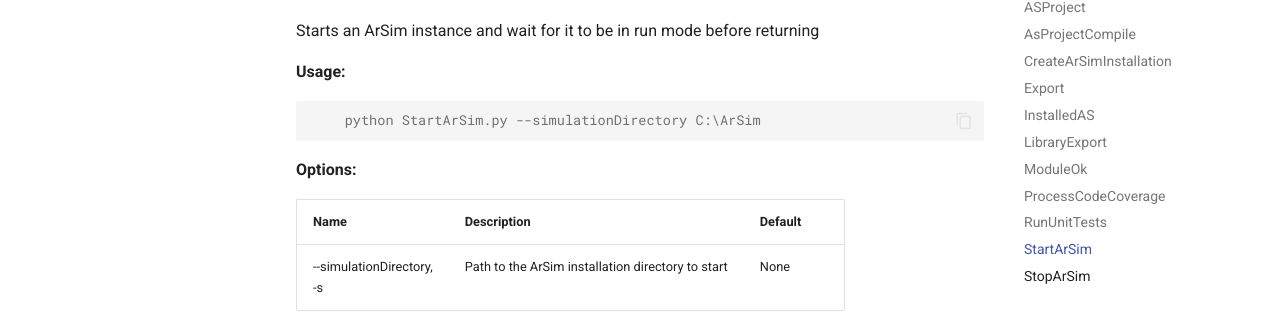
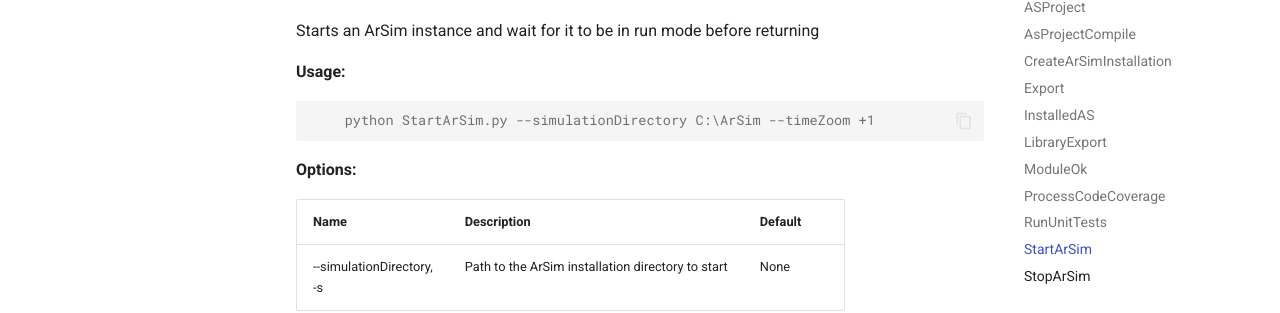
Before and after one commit to br-automation-com/BnR-Jenkins-Helper-Library, an MkDocs documentation site: the page built from docs/python/automation_studio.md, in a window 1280 px wide and 900 px high, scrolled down 4710 px. Shown: the part 149-462 px from the top of the window. Built offline with MkDocs 1.6.1 and Material for MkDocs 9.7.7, drawn with Linux system fonts in a browser that asks for light colours.

Commit message:
Added TimeZoom functionality to the ArSimulator

````diff
--- a/docs/python/automation_studio.md
+++ b/docs/python/automation_studio.md
@@ -159,7 +159,7 @@ Starts an ArSim instance and wait for it to be in run mode before returning
 
 **Usage:**
 ``` console
-    python StartArSim.py --simulationDirectory C:\ArSim
+    python StartArSim.py --simulationDirectory C:\ArSim --timeZoom +1
 ```
 
 **Options:**
````
Also changed, not shown: docs/groovy/test.md (+2 -2 lines), 3 other files.
